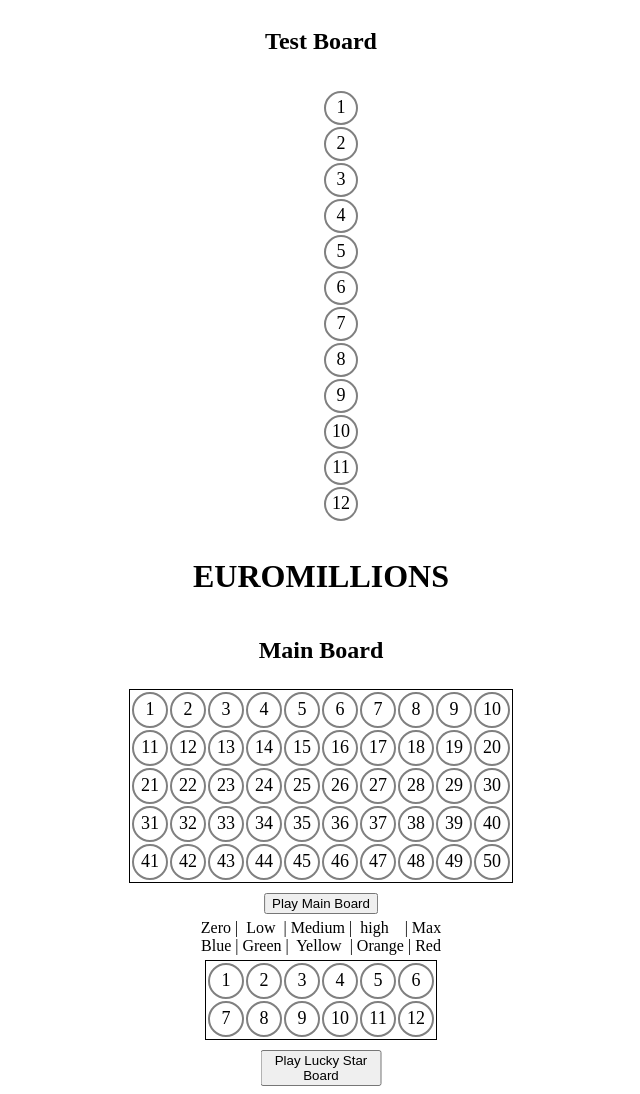
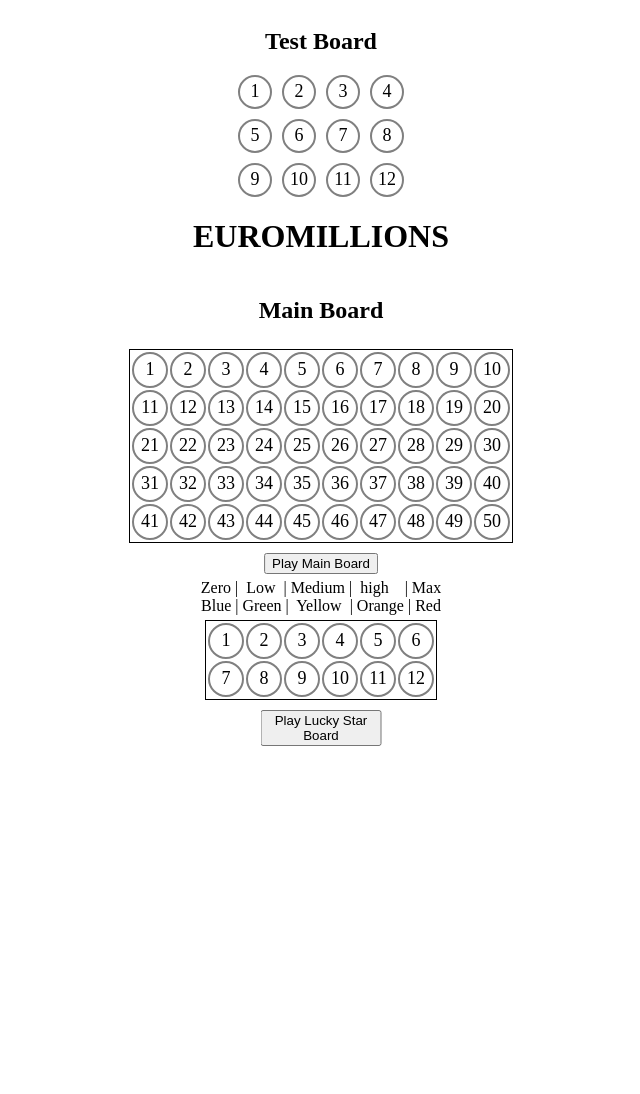
Before and after one commit to AminSajedian/AminSajedian.github.io, a plain HTML site: page 1-M1-Principles-of-programming/Projects/Random-Numbers-For-EUROMILLIONS-Lottery/Random-Numbers-For-EUROMILLIONS-Lottery.html in a window 1280 px wide. Shown: the whole page, without its empty margins (319-959 px from the left). After the commit the page ends 800 px from the top, so only its background shows below. Drawn offline with Linux system fonts and the light colour scheme.

Commit message:
updated "Test Board" with grid style

```diff
--- a/1-M1-Principles-of-programming/Projects/Random-Numbers-For-EUROMILLIONS-Lottery/Random-Numbers-For-EUROMILLIONS-Lottery.css
+++ b/1-M1-Principles-of-programming/Projects/Random-Numbers-For-EUROMILLIONS-Lottery/Random-Numbers-For-EUROMILLIONS-Lottery.css
@@ -35,6 +35,8 @@ button {
 
 ul {
   list-style-type: none;
+  padding: 0;
+  margin: 0;
 }
 
 li {
@@ -47,5 +49,5 @@ li {
   flex-direction: row;
   justify-content: center;
   align-items: center;
-  margin: 2px;
+  /* margin: 2px; */
 }
--- a/1-M1-Principles-of-programming/Projects/Random-Numbers-For-EUROMILLIONS-Lottery/Random-Numbers-For-EUROMILLIONS-Lottery.js
+++ b/1-M1-Principles-of-programming/Projects/Random-Numbers-For-EUROMILLIONS-Lottery/Random-Numbers-For-EUROMILLIONS-Lottery.js
@@ -79,14 +79,19 @@ function boardMakerV2(parentId, numCells, maxNumCols, buttonText) {
   // ******** Create a list and items ********
   const parentElement = document.getElementById(parentId);
   const list = document.createElement("ul");
+  list.classList.add("grid-container");
   parentElement.appendChild(list);
+
+  list.style.display = 'grid';
+  list.style.gridTemplateColumns = `repeat(${numCols}, 1fr)`;
+  list.style.gap = '10px';
 
   cells.forEach(cell => {
     let item = document.createElement("li");
     list.appendChild(item);
     item.innerText = cell.number
-    item.id = `${parentId}-cell-${cell.number}`;
-    //     tableRow.appendChild(item);
+    // item.id = `${parentId}-cell-${cell.number}`;
+    item.classList.add("grid-item");
   });
 
   // rows.forEach(rowElement => {
@@ -116,7 +121,7 @@ function boardMakerV2(parentId, numCells, maxNumCols, buttonText) {
 }
 
 window.onload = () => {
-  boardMakerV2("test-board", 12, 5, "Play Main Board")
+  boardMakerV2("test-board", 12, 4, "Play Main Board")
 
   boardMakerV1("main-board", 50, 5, 10, "Play Main Board")
   boardMakerV1("lucky-star-board", 12, 2, 6, "Play Lucky Star Board")
```
